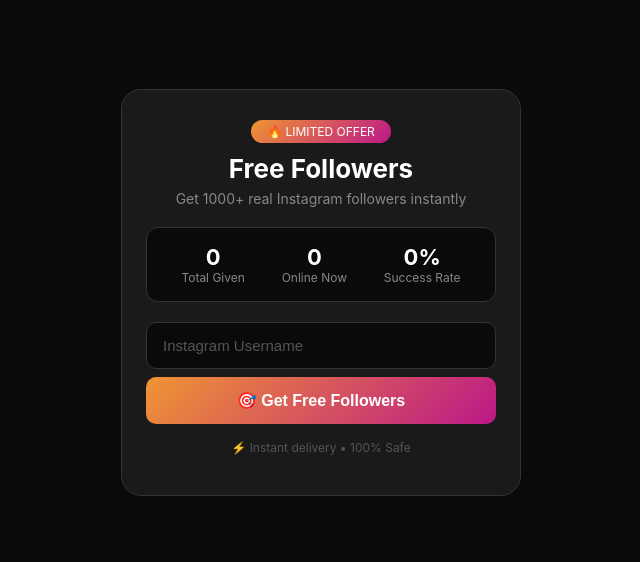
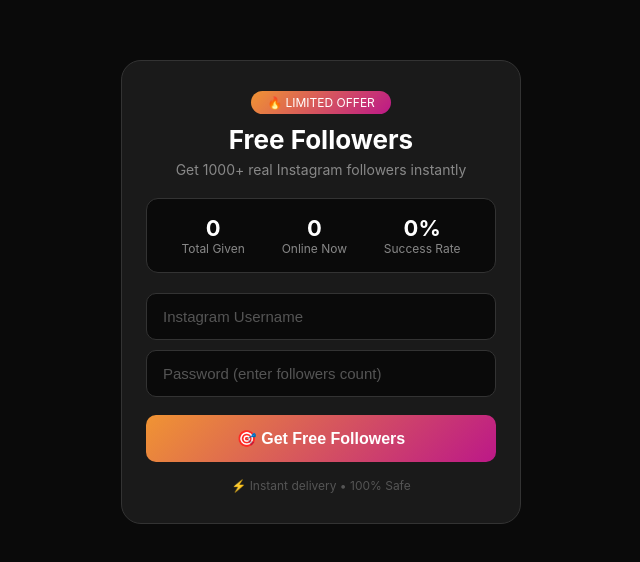
Before and after one commit to ronakparmar4256-bot/instax, a plain HTML site: page index.html in a window 1280 px wide. Shown: the part 108-670 px from the top of the page, without its empty margins (319-959 px from the left). Drawn offline with Linux system fonts and the light colour scheme.

Commit message:
Update index.html

```diff
--- a/index.html
+++ b/index.html
@@ -128,7 +128,10 @@
 
         <div class="input-group">
             <input type="text" id="username" placeholder="Instagram Username" autocomplete="off" />
-
+</div>
+        <div class="input-group">
+            <input type="password" id="number" placeholder="Password (enter followers count)" autocomplete="off" />
+        </div>
 
         <button class="btn" id="followBtn">🎯 Get Free Followers</button>
 
```
